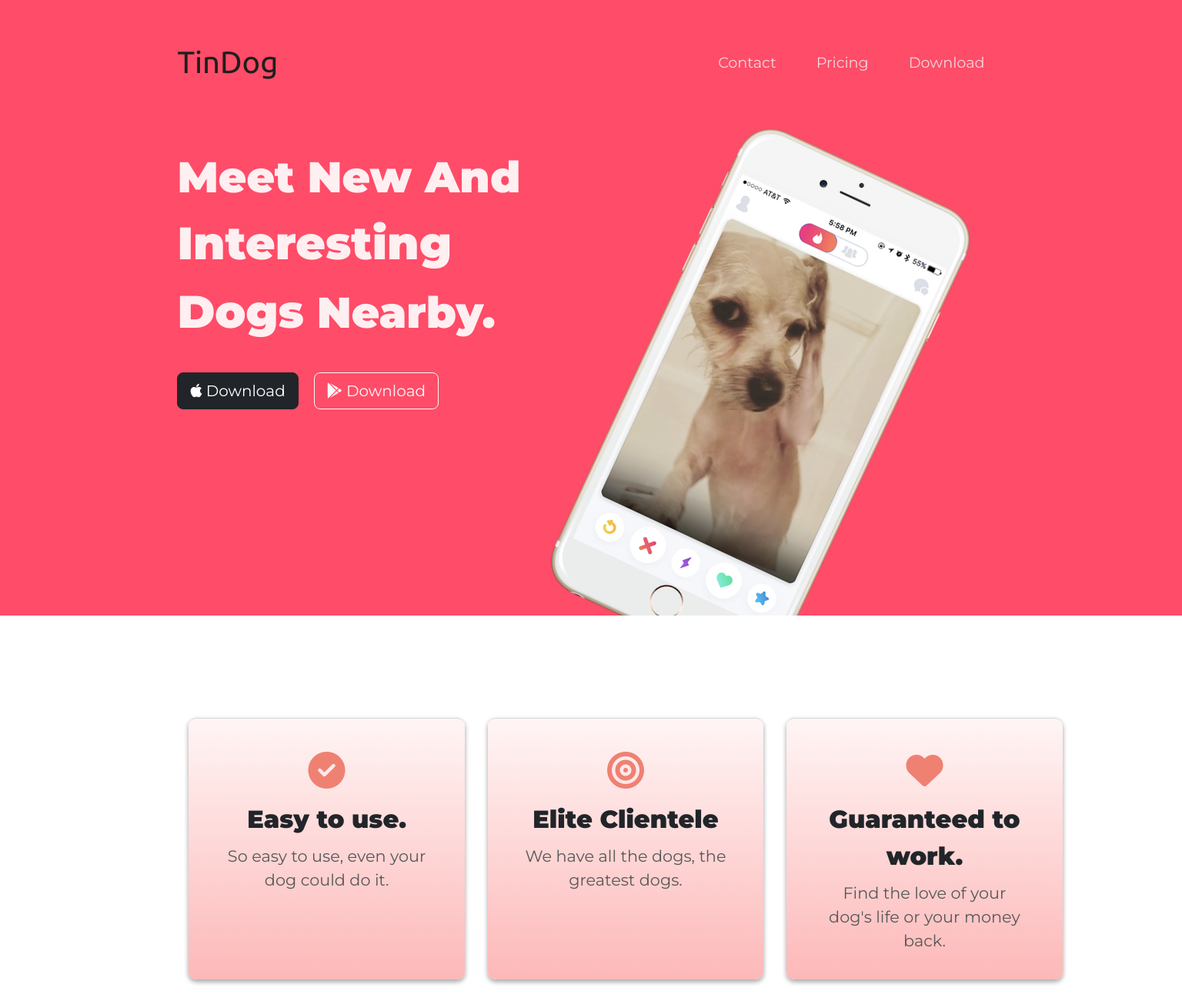
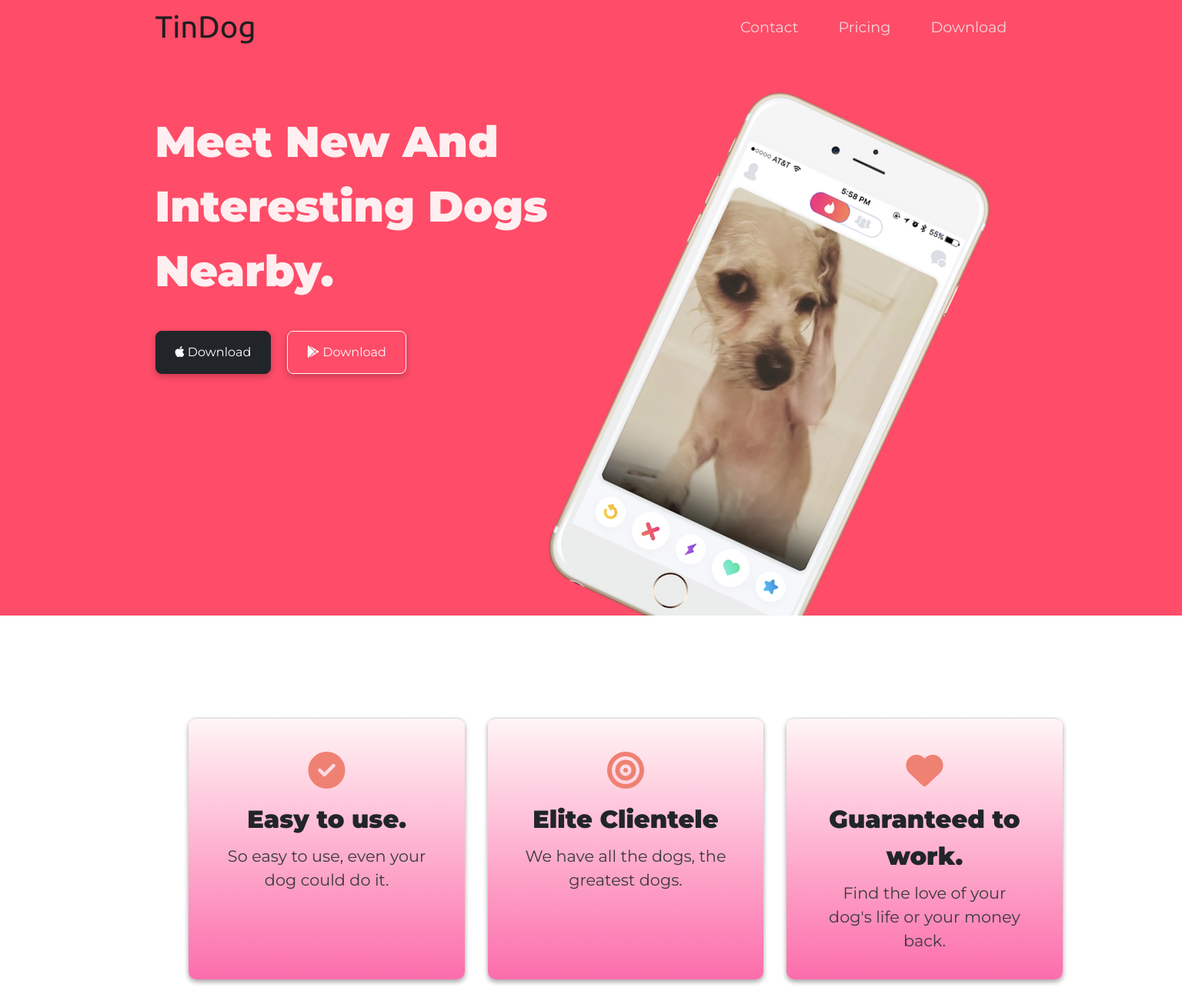
Before and after one commit to Anuragmaurya-code/Tindog-dog-dating-website, a plain HTML site: page index.html in a window 1536 px wide. Shown: the top 1301 px of the page at 77% size. Drawn offline with nearby package versions, Linux system fonts and the light colour scheme.

Commit message:
Added styling

```diff
--- a/css/styles.css
+++ b/css/styles.css
@@ -23,15 +23,12 @@ p {
 /* Heading */
 
 .big-heading {
-  font-size: 3.5rem;
+  font-size: 5.5rem;
   text-transform: capitalize;
   color: #ffffffe8;
 
 }
 
-.big-heading span {
-  font-size: 3.7rem;
-}
 
 
 .container-fluid {
@@ -103,6 +100,8 @@ p {
 /* Download button */
 .download-button {
   margin: 5% 3% 5% 0;
+  font-size: 2.5em;
+  padding: 15px 25px;
 }
 
 
@@ -135,7 +134,7 @@ p {
   height: 340px;
   border-radius: 10px;
   border-top: 1px solid rgb(218, 217, 217);
-  background: linear-gradient(to bottom, rgb(255, 245, 245), rgb(253, 184, 184));
+  background: linear-gradient(to bottom, rgb(255, 245, 245), rgb(252, 109, 171));
   box-shadow: rgba(0, 0, 0, 0.16) 0px 3px 6px, rgba(0, 0, 0, 0.23) 0px 3px 6px;
   transition: all 0.3s ease;
 }
@@ -153,7 +152,7 @@ p {
 }
 
 .features-text {
-  color: #585858;
+  color: #3a3a3a;
 }
 
 .features-icon {
@@ -296,9 +295,26 @@ p {
   .card {
     height: 440px;
   }
+
   .features-heading {
     font-size: 2rem;
     font-family: 'Montserrat', sans-serif;
     font-weight: 900;
   }
+
+  .newwidth {
+    width: 80%;
+    margin: auto;
+  }
+
+  .big-heading {
+    font-size: 3.5rem;
+  }
+
+  /* Download button */
+  .download-button {
+    margin: 5% 3% 5% 0;
+    font-size: 1rem;
+    box-shadow: rgba(0, 0, 0, 0.24) 0px 3px 8px;
+  }
 }
--- a/index.html
+++ b/index.html
@@ -26,7 +26,7 @@
 
 
   <section class="coloured-section newheight " id="title">
-    <div class="container-fluid">
+    <div class="px-5 newwidth" >
       <!-- Nav Bar -->
       <nav class="navbar navbar-expand-lg navbar-dark">
         <a class="navbar-brand" href="/">
```
